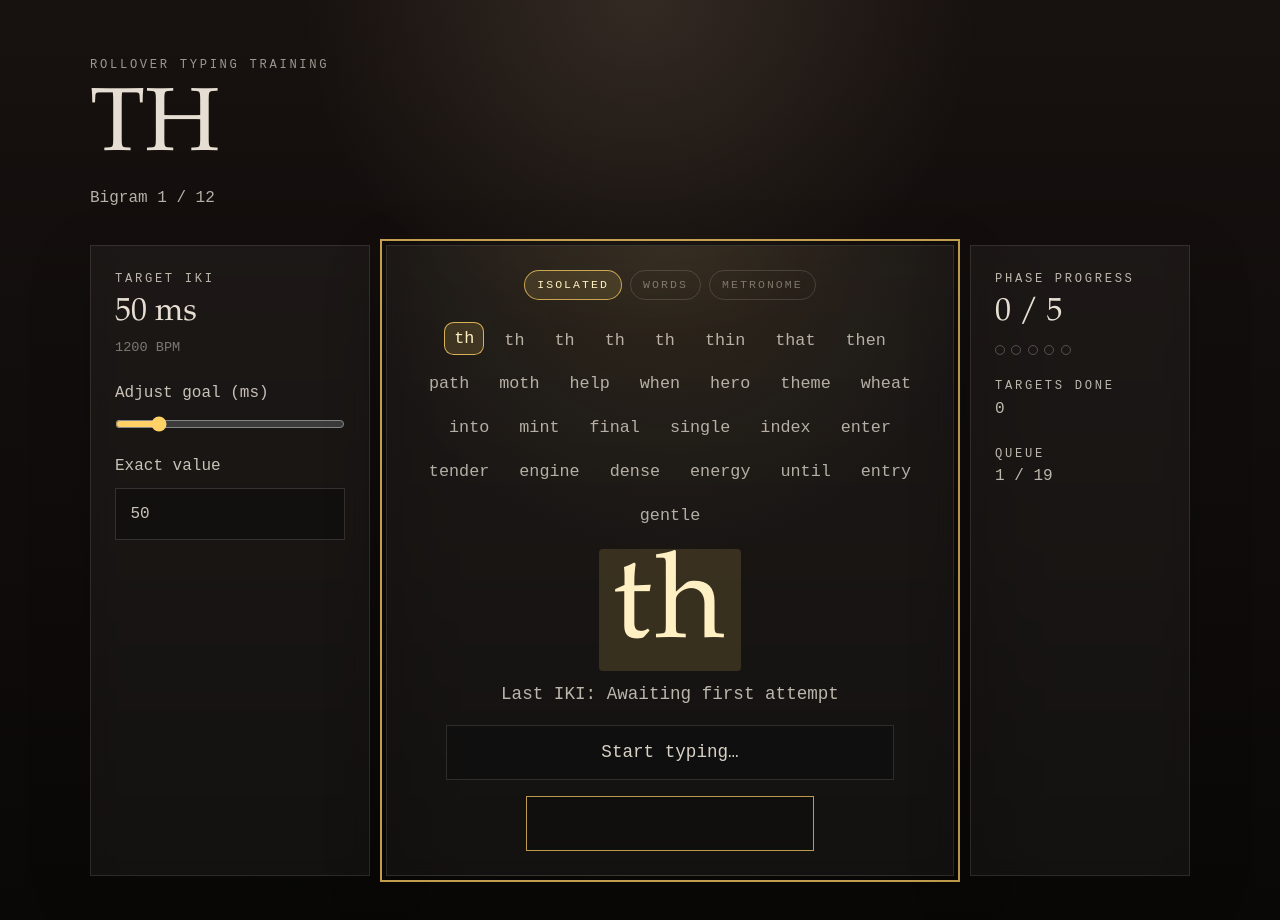
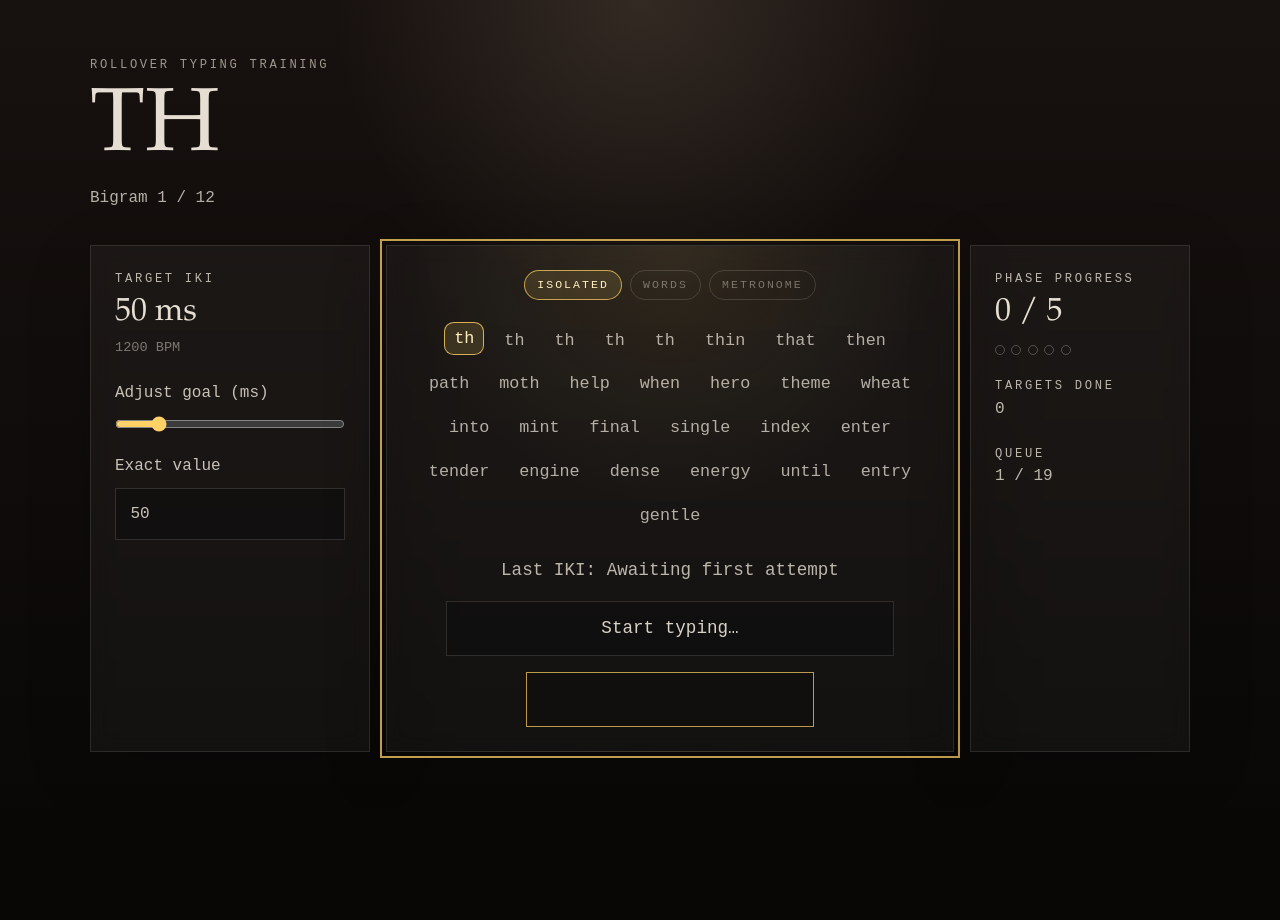
Before and after one commit to pushittothecloud/rollover-typing-training, a React (Vite) app: page / in a window 1280 px wide. Shown: the top 920 px of the page. After the commit the page ends 808 px from the top, so only its background shows below. Built offline with nearby package versions, Linux system fonts and the light colour scheme.

Commit message:
Remove large prompt display section

```diff
--- a/src/App.tsx
+++ b/src/App.tsx
@@ -7,7 +7,6 @@ import { orderedTrainingTargets, coreBigrams, targetWordBank } from "./training/
 import {
   clearTrainingFeedback,
   getTrainingStateSnapshot,
-  resolvePromptTarget,
   setMetronomePhaseIKI,
   setTargetIKI,
   subscribeTrainingState,
@@ -62,16 +61,6 @@ const buildPreviewItems = (
     targetOffset += 1
   }
   return previewItems
-}
-
-const splitPromptByTarget = (prompt: string, target: string) => {
-  const idx = prompt.toLowerCase().indexOf(target.toLowerCase())
-  if (idx === -1) return { before: "", focus: prompt, after: "" }
-  return {
-    before: prompt.slice(0, idx),
-    focus: prompt.slice(idx, idx + target.length),
-    after: prompt.slice(idx + target.length),
-  }
 }
 
 function App() {
@@ -156,8 +145,6 @@ function App() {
     snap.isolatedSuccessStreak,
   )
 
-  const activePromptTarget = resolvePromptTarget(snap.currentPrompt, snap.currentTarget, snap.history)
-  const promptParts = splitPromptByTarget(snap.currentPrompt, activePromptTarget)
   const metronomeMaxIKI = snap.targetIKI * 8
 
   return (
@@ -230,12 +217,6 @@ function App() {
             ))}
           </div>
 
-          <div className="prompt-display" aria-live="polite">
-            <span className="prompt-fragment prompt-context">{promptParts.before}</span>
-            <span className="prompt-fragment prompt-focus-target">{promptParts.focus}</span>
-            <span className="prompt-fragment prompt-context">{promptParts.after}</span>
-          </div>
-
           <p className="prompt-iki">Last IKI: {measuredIKIText}</p>
 
           <div className="typed-display" aria-live="polite">
```
